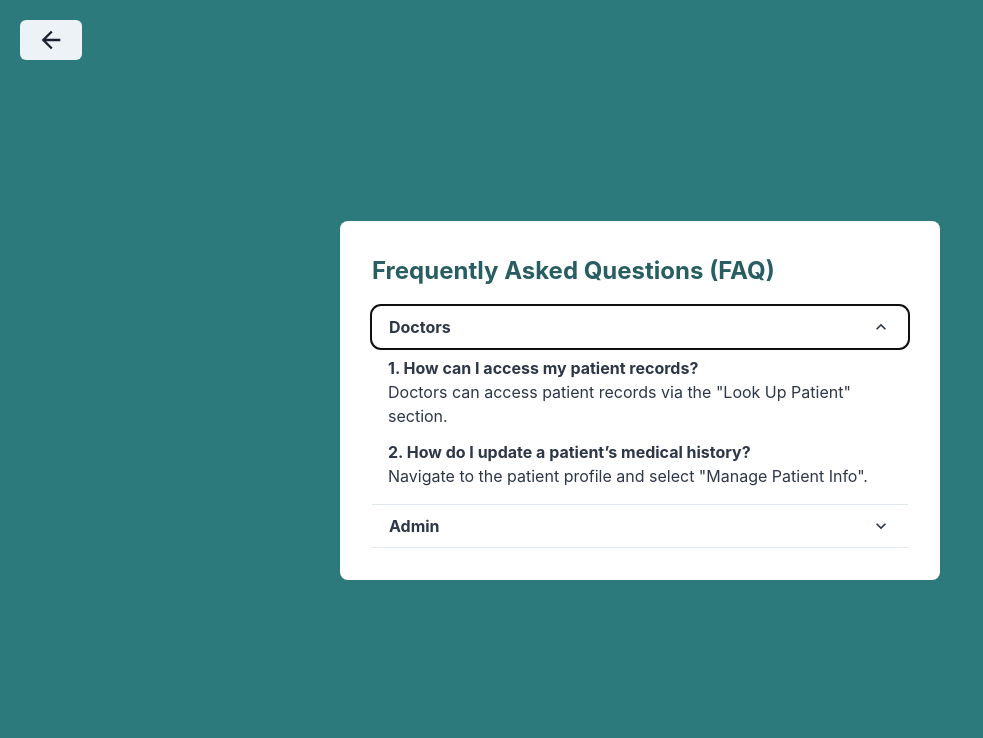
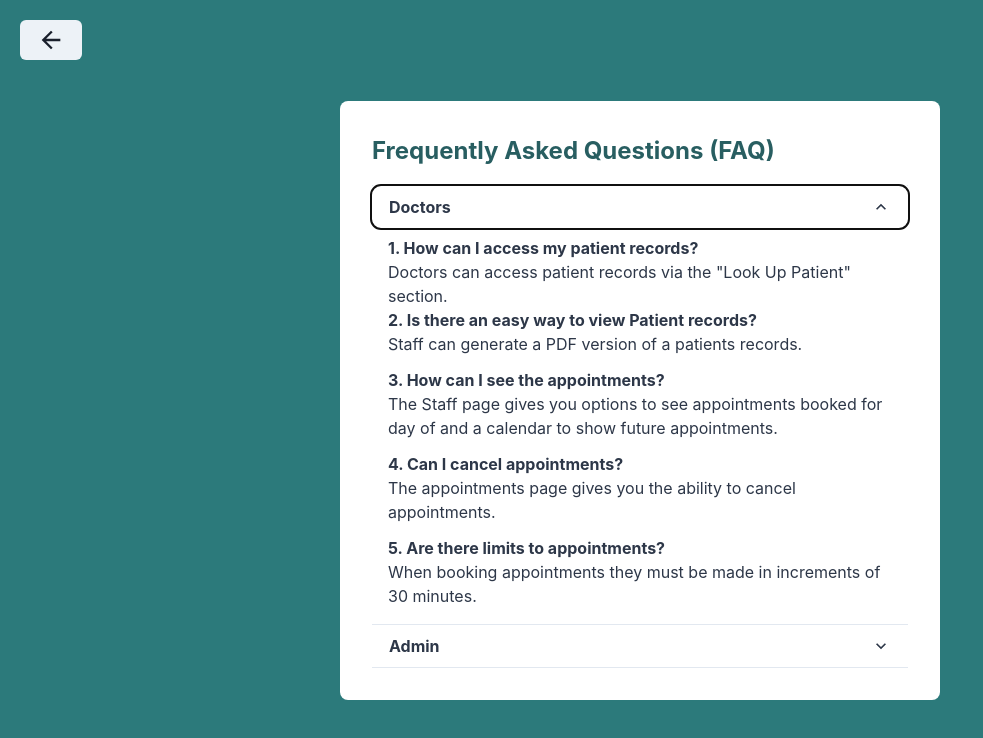
Before and after one commit to LevonKh98/CareSync-Levon, a React (Vite) app: page /faq in a window 1280 px wide. Both pictures are taken after a click on the button "Doctors". Shown: the top 738 px of the page, without its empty margins (0-983 px from the left). Built offline with nearby package versions, Linux system fonts and the light colour scheme.

Commit message:
added more content to the FAQ

```diff
--- a/src/frames/FAQ.tsx
+++ b/src/frames/FAQ.tsx
@@ -35,7 +35,16 @@ const FAQ: React.FC = () => {
         <ArrowBackIcon boxSize={7} />
       </Button>
 
-      <Box bg="white" p={8} borderRadius="lg" width="80%" maxW="600px">
+      <Box
+        bg="white"
+        p={8}
+        borderRadius="lg"
+        width="80%"
+        maxW="600px"
+        maxHeight="80vh"
+        overflowY="auto"
+      >
+
         <Text fontSize="2xl" fontWeight="bold" color="teal.700" mb="4">
           Frequently Asked Questions (FAQ)
         </Text>
@@ -60,13 +69,34 @@ const FAQ: React.FC = () => {
                 section.
               </Text>
 
-              <Text mt={3} fontWeight="bold">
-                2. How do I update a patient’s medical history?
+              <Text fontWeight="bold">
+                2. Is there an easy way to view Patient records?
               </Text>
               <Text>
-                Navigate to the patient profile and select "Manage Patient
-                Info".
+                Staff can generate a PDF version of a patients records.
               </Text>
+
+              <Text mt={3} fontWeight="bold">
+                3. How can I see the appointments?
+              </Text>
+              <Text>
+                The Staff page gives you options to see appointments booked for day of and a calendar to show future appointments.
+              </Text>
+
+              <Text mt={3} fontWeight="bold">
+                4. Can I cancel appointments?
+              </Text>
+              <Text>
+                The appointments page gives you the ability to cancel appointments.
+              </Text>
+
+              <Text mt={3} fontWeight="bold">
+                5. Are there limits to appointments?
+              </Text>
+              <Text>
+                When booking appointments they must be made in increments of 30 minutes.
+              </Text>
+
             </AccordionPanel>
           </AccordionItem>
 
@@ -81,20 +111,55 @@ const FAQ: React.FC = () => {
               </AccordionButton>
             </h2>
             <AccordionPanel pb={4}>
-              <Text fontWeight="bold">
-                1. How can I create new user accounts?
+            <Text mt={3} fontWeight="bold">
+              1. What roles can I assign when creating a new user?
             </Text>
             <Text>
-                Admins can add users under the "User Management" section.
+              Only the following roles are accepted: <b>Admin</b>, <b>Doctor</b>, and <b>Nurse</b> (case-insensitive).
             </Text>
 
             <Text mt={3} fontWeight="bold">
-                2. How do I reset passwords for staff members?
+              2. Why is the "Add User" button disabled?
             </Text>
             <Text>
-                Go to "User Management" {">"} Select User {">"} Click "Reset
-                Password".
+              The button is disabled until all fields are filled correctly and pass format validation (e.g., phone must be 10 digits, email must be valid).
             </Text>
+
+            <Text mt={3} fontWeight="bold">
+              3. How do I show or hide the password when adding a user?
+            </Text>
+            <Text>
+              Click the eye icon in the password field to toggle between showing and hiding the password.
+            </Text>
+
+            <Text mt={3} fontWeight="bold">
+              4. What phone format is required?
+            </Text>
+            <Text>
+              The phone number must be exactly 10 digits, with no dashes or spaces (e.g., <b>1234567890</b>).
+            </Text>
+
+            <Text mt={3} fontWeight="bold">
+              5. How do I remove a user from the system?
+            </Text>
+            <Text>
+              Navigate to the "User Management" section, locate the user, and click the <b>Delete</b> or <b>Remove</b> button. You’ll be asked to confirm before the user is permanently removed.
+            </Text>
+
+            <Text mt={3} fontWeight="bold">
+              6. Can I edit a user’s details after creating their account?
+            </Text>
+            <Text>
+              Yes. Go to "User Management", select the user, then click <b>Edit</b> to update fields like role, phone, or email. Passwords cannot be reset from this page.
+            </Text>
+
+            <Text mt={3} fontWeight="bold">
+              7. Is there a limit to how many users I can add?
+            </Text>
+            <Text>
+              There is currently no set limit, but performance may vary depending on your server and database capacity. It's good practice to regularly audit and remove inactive users.
+            </Text>
+
             </AccordionPanel>
           </AccordionItem>
         </Accordion>
```
Lines whose indentation alone changed are shown as unchanged.
